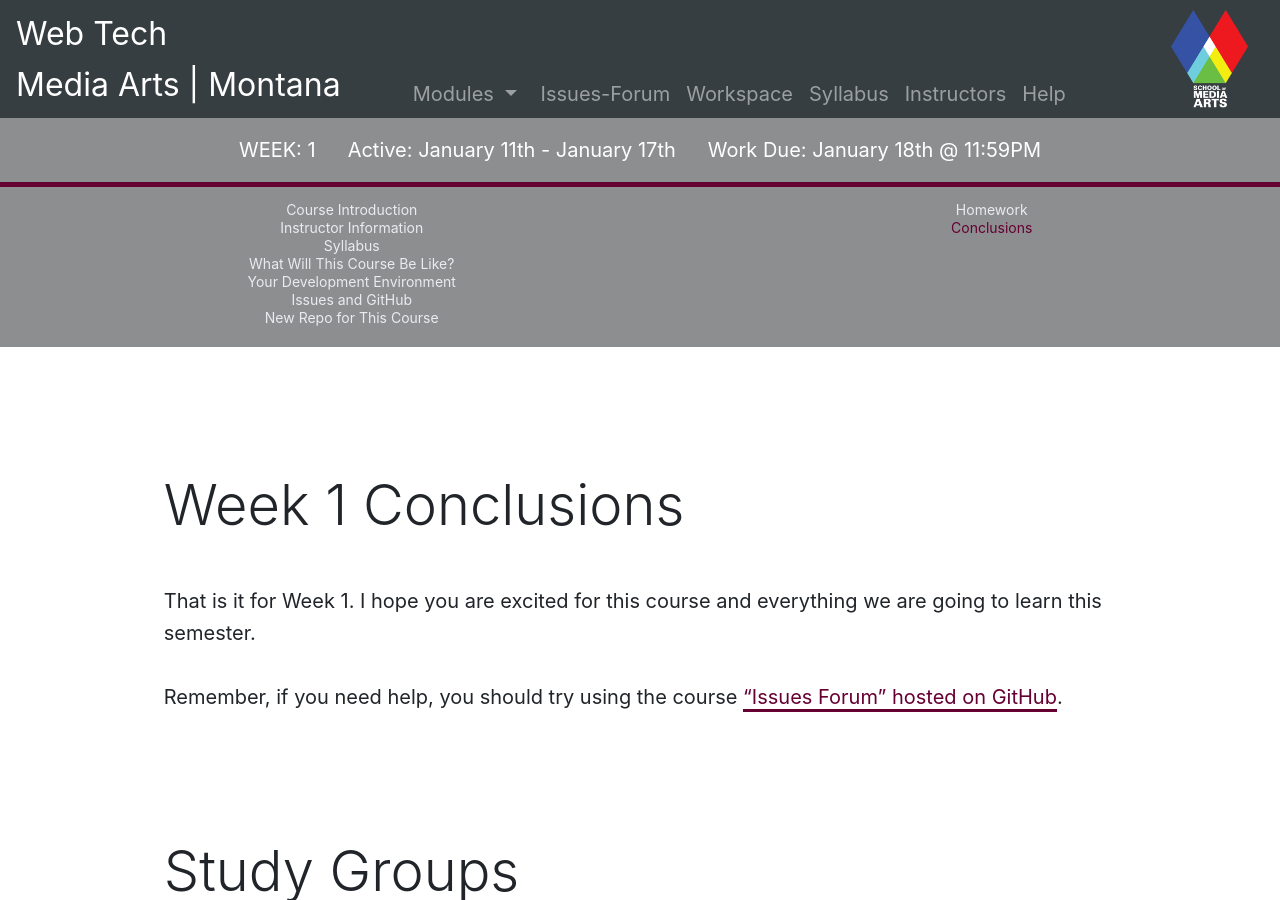
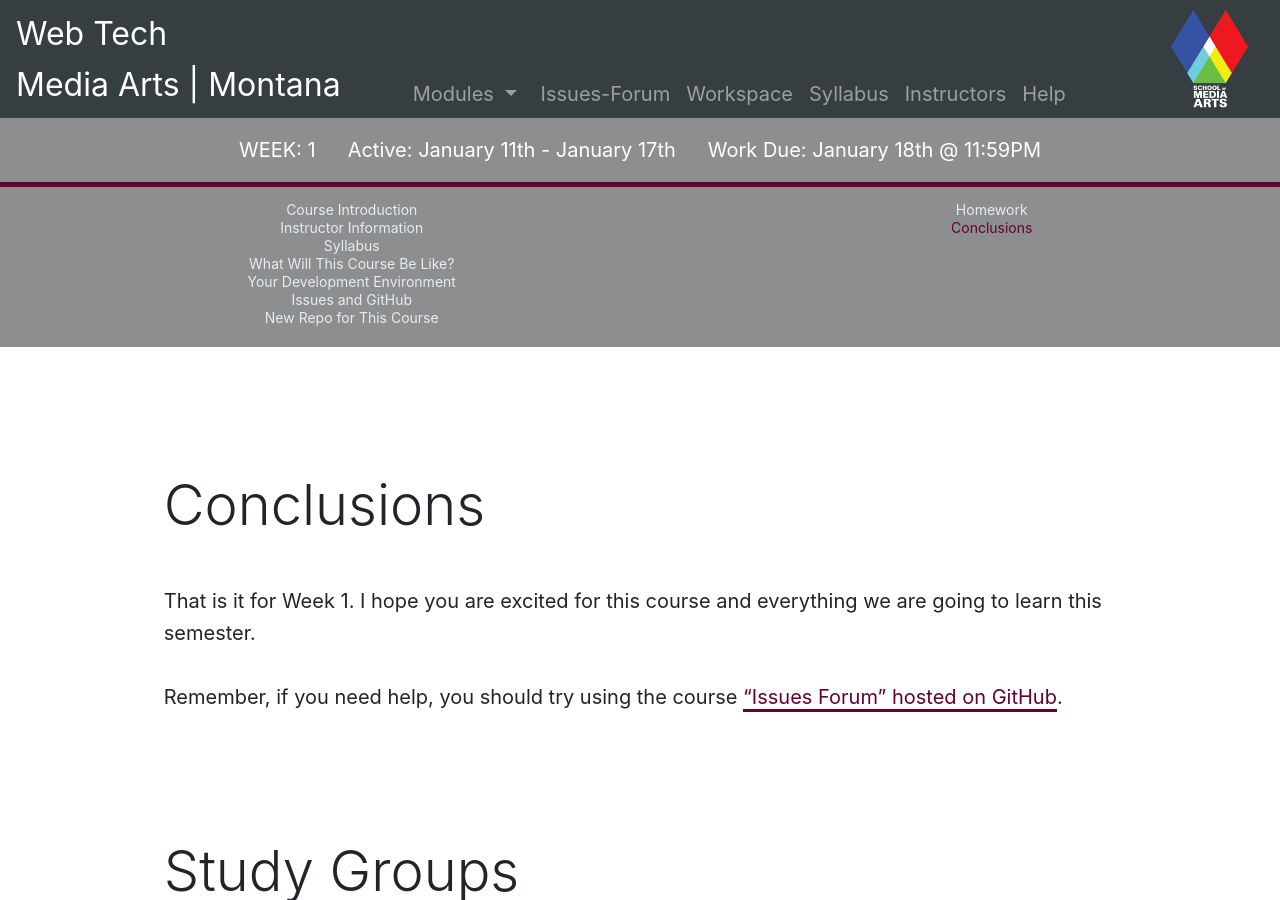
Before and after one commit to Montana-Media-Arts/441-web-tech-Spring2021-course, a Jekyll site: the page built from modules/week-1/_posts/2017-12-30-conclusions.md, in a window 1280 px wide and 900 px high. Built offline with Jekyll 4.4.1, drawn with Linux system fonts in a browser that asks for light colours; nearby versions of some CDN libraries; comment, search, counter and statistics services are not loaded.

Commit message:
update information

```diff
--- a/modules/week-1/_posts/2017-12-30-conclusions.md
+++ b/modules/week-1/_posts/2017-12-30-conclusions.md
@@ -3,7 +3,7 @@ title: Conclusions
 module: 1
 ---
 
-## Week 1 Conclusions
+## Conclusions
 
 That is it for Week 1. I hope you are excited for this course and everything we are going to learn this semester.
 
```
Also changed, not shown: modules/week-1/_posts/2000-01-01-welcome.md (+1 -1 lines).
